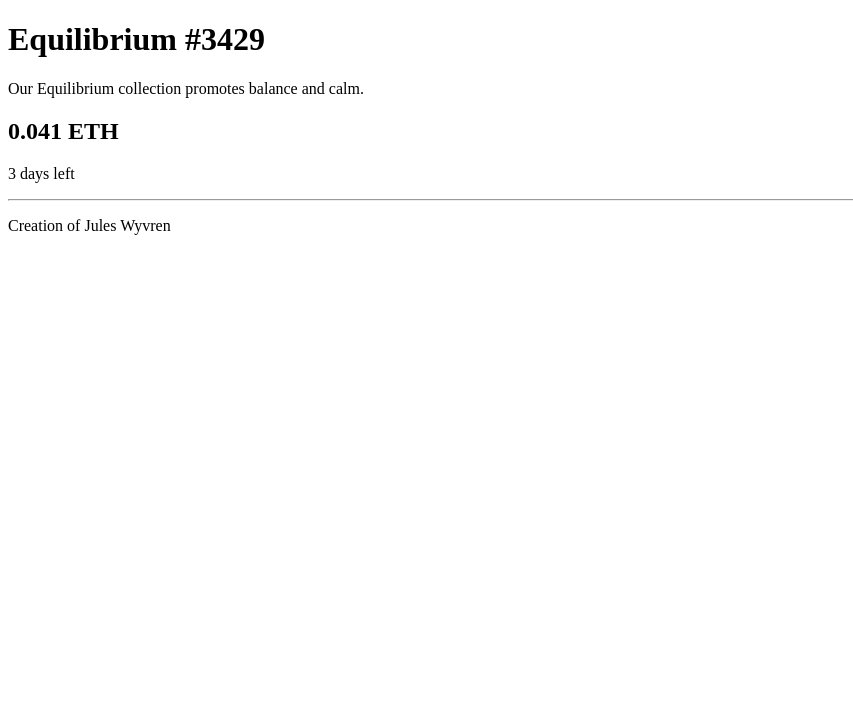
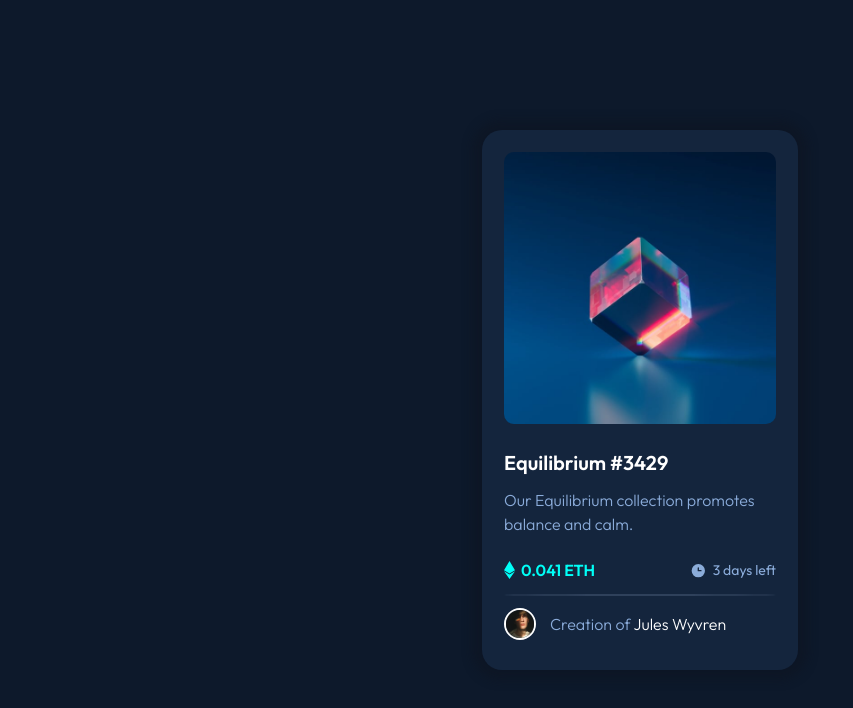
Before and after one commit to crizalid12/NFT-preview-card-component, a plain HTML site: page index.html in a window 1280 px wide. Shown: the whole page, without its empty margins (0-853 px from the left). Drawn offline with Linux system fonts and the light colour scheme.

Commit message:
Completed the solution

```diff
--- a/index.html
+++ b/index.html
@@ -12,7 +12,10 @@
 <body>
     <div class="container">
         <div class="card">
-            <div class="card-img">
+            <div class="card-content">
+                <div class="card-img">
+                    <img src="./images/image-equilibrium.jpg" alt="equilibrium-img">
+                </div>
                 <div class="card-text">
                     <div class="title">
                         <h1>Equilibrium #3429</h1>
@@ -23,15 +26,19 @@
                 </div>
                 <div class="card-balance">
                     <div class="balance">
-                        <h2>0.041 ETH</h2>
+                        <img src="./images/icon-ethereum.svg" alt="etherium-icon">
+                        <span>0.041 ETH</span>
                     </div>
                     <div class="time-left">
-                        <p>3 days left</p>
+                        <img src="./images/icon-clock.svg" alt="clock-icon">
+                        <span>3 days left</span>
                     </div>
                 </div>
                 <hr>
                 <div class="profile">
-                    <div class="profile-img"></div>
+                    <div class="profile-img">
+                        <img src="./images/image-avatar.png" alt="avatar-img">
+                    </div>
                     <div class="created-by">
                         <p>Creation of <span>Jules Wyvren</span></p>
                     </div>
--- a/style.css
+++ b/style.css
@@ -0,0 +1,130 @@
+@import url('https://fonts.googleapis.com/css2?family=Outfit:wght@300;400;600&display=swap');
+
+*, *::before, *::after {
+    box-sizing: border-box;
+}
+
+* {
+    margin: 0;
+}
+
+html, body , .container{
+    height: 100%;
+}
+
+body {
+    font-family: 'Outfit', sans-serif;
+    background-color: hsl(217, 54%, 11%);
+    color: white;
+    line-height: 1.5;
+    -webkit-font-smoothing: antialiased;
+}
+
+img, picture, video, canvas, svg {
+    display: block;
+    max-width: 100%;
+}
+
+p, h1, h2, h3, h4, h5, h6 {
+    overflow-wrap: break-word;
+}
+
+h1 {
+    font-size: 20px;
+    font-weight: 600;
+    padding-top: 24px;
+    padding-bottom: 10px;
+}
+p {
+    font-size: 16px;
+    font-weight: 300;
+    color: hsl(215, 52%, 70%);
+}
+.container {
+    display: flex;
+    flex-direction: column;
+    justify-content: center;
+    align-items: center;
+}
+.card-content {
+    padding: 22px;
+}
+.card {
+    display: flex;
+    flex-direction: column;
+    width: 316px;
+    height: 540px;
+    border-radius: 20px;
+    background-color: hsl(216, 50%, 16%);
+    box-shadow: 0 0 10px 10px rgba(14, 20, 32, 0.5);
+}
+.card-img {
+     width: 272px;
+     height: 272px;
+     /* padding: 22px; */
+}
+.card-img > img {
+    border-radius: 10px;
+}
+.card-text {
+    display: flex;
+    flex-direction: column;
+}
+.card-balance {
+    display: flex;
+    justify-content: space-between;
+    padding: 22px 0 12px 0;
+}
+.balance {
+    display: flex;
+    align-items: center;
+}
+
+.balance span {
+    color: hsl(178, 100%, 50%);
+    font-size: 16px;
+    font-weight: 600;
+    padding-left: 6px;
+}
+.time-left span {
+    color: hsl(215, 52%, 70%);
+    font-size: 14px;
+    font-weight: 400;
+    padding-left: 6px;
+}
+
+.balance > img, .time-left > img{
+    display: inline-block;
+}
+
+.time-left {
+    display: flex;
+    align-items: center;
+}
+
+hr {
+    display: block;
+    height: 1px;
+    border: 0;
+    border-top: 2px solid #2F415B;
+    border-radius: 50%;
+}
+.profile {
+    display: flex;
+    align-items: center;
+    padding-top: 12px;
+}
+
+.profile-img {
+    width: 32px;
+    height: 32px;
+    border: 2px solid white;
+    border-radius: 50%;
+}
+
+.created-by p {
+    padding-left: 14px;
+}
+.created-by span {
+    color: white;
+}
```
